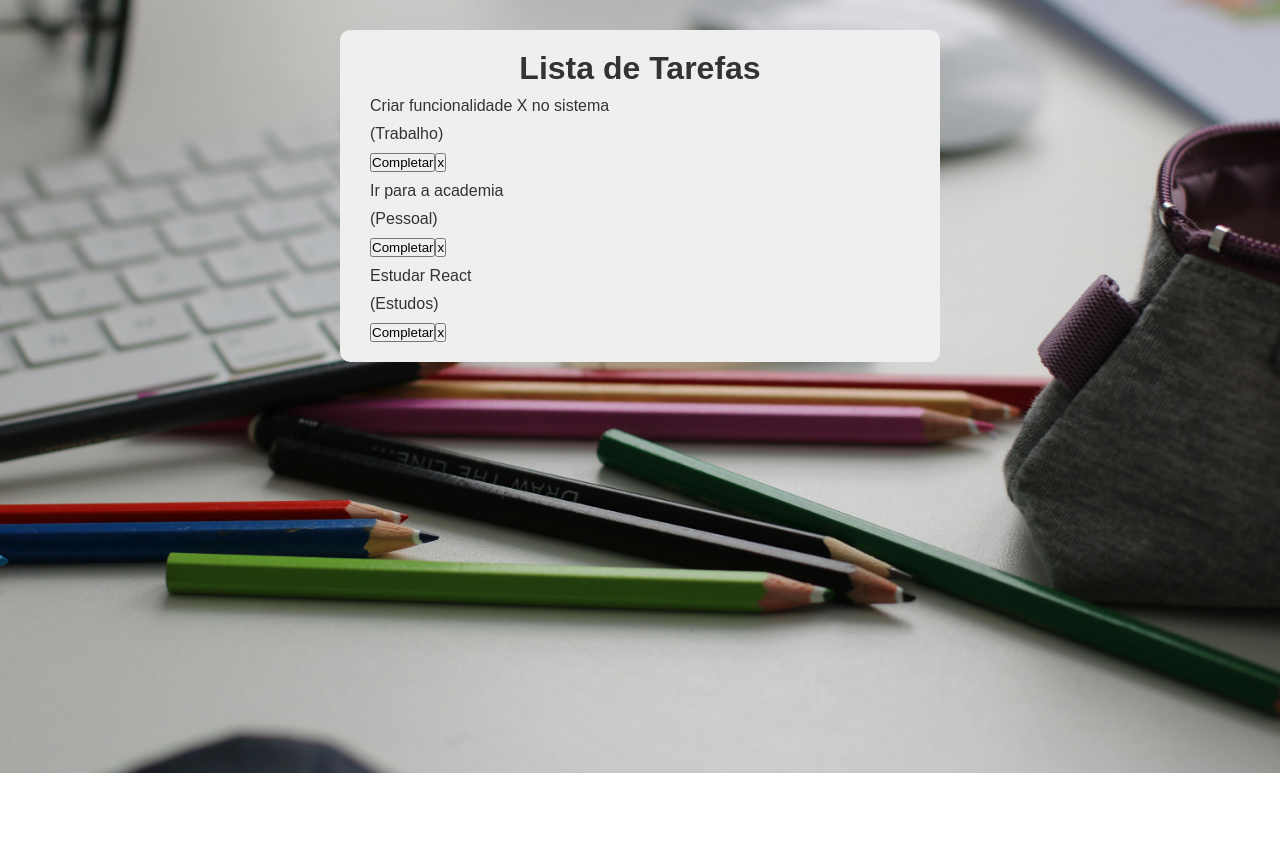
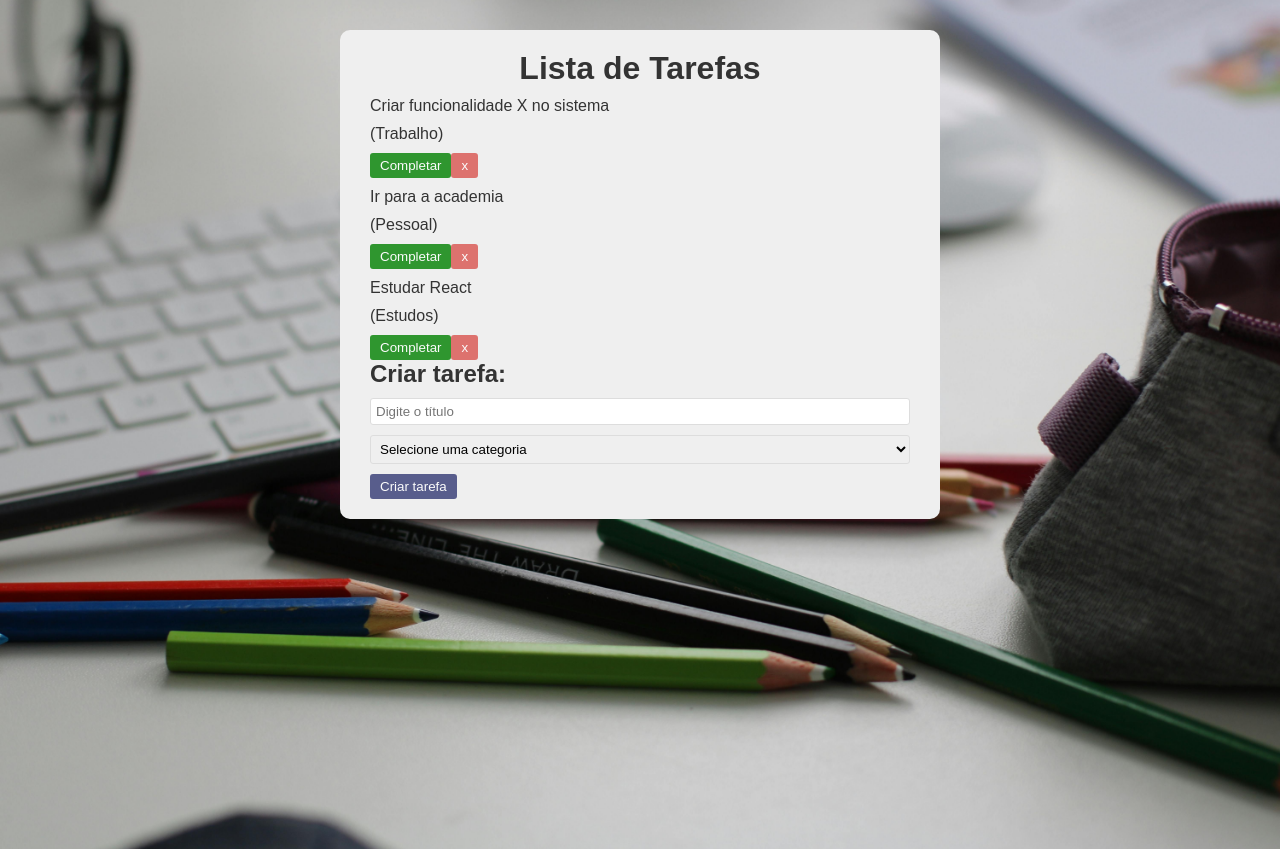
Before and after one commit to GuilhermeEduardo23/ToDo_List, a React (Vite) app: page / in a window 1280 px wide. Before the commit the page ends 800 px from the top, so only its background shows below. Built offline with nearby package versions, Linux system fonts and the light colour scheme.

Commit message:
Adding ToDoForm and Managing form status

```diff
--- a/package.json
+++ b/package.json
@@ -11,7 +11,8 @@
   },
   "dependencies": {
     "react": "^19.0.0",
-    "react-dom": "^19.0.0"
+    "react-dom": "^19.0.0",
+    "scss": "^0.2.4"
   },
   "devDependencies": {
     "@eslint/js": "^9.21.0",
--- a/src/App.jsx
+++ b/src/App.jsx
@@ -1,6 +1,7 @@
 import { useState } from "react";
-import "./App.css";
+import "./App.scss";
 import Todo from "./components/Todo";
+import TodoForm from "./components/TodoForm";
 
 function App() {
   const [todos, setTodos] = useState([
@@ -32,6 +33,7 @@ function App() {
           <Todo key={todo.id} todo={todo}/>
         ))}
       </div>
+      <TodoForm />
     </div>
   );
 }
--- a/src/App.css
+++ b/src/App.scss
@@ -37,3 +37,38 @@ p {
 input {
   box-sizing: border-box;
 }
+
+button {
+  background-color: #333974;
+  color: #fff;
+  padding: 5px 10px;
+  border: none;
+  border-radius: 3px;
+  cursor: pointer;
+  opacity: .8;
+  transition: .3s;
+
+  &:hover {
+    opacity: 1;
+  }
+
+  &.complete {
+    background-color: green;
+  }
+
+  &.remove {
+    background-color: #d9534f;
+  }
+}
+
+.todo-form {
+  padding-bottom: 1.5rem;
+}
+
+input, select {
+  padding: 5px;
+  margin-bottom: 10px;
+  border: 1px solid #ddd;
+  border-radius: 3px;
+  width: 100%;
+}
--- a/src/components/Todo.jsx
+++ b/src/components/Todo.jsx
@@ -6,8 +6,8 @@ const Todo = ({todo}) => {
         <p className="category">({todo.category})</p>
       </div>
       <div>
-        <button>Completar</button>
-        <button>x</button>
+        <button className="complete">Completar</button>
+        <button className="remove">x</button>
       </div>
     </div>
   );
--- /dev/null
+++ b/src/components/TodoForm.jsx
@@ -0,0 +1,38 @@
+import { useState } from "react";
+
+const TodoForm = () => {
+  const [value, setValue] = useState("");
+  const [category, setCategory] = useState("");
+
+  const handleSubmit = (e) => {
+    e.preventDefault();
+    if (!value || !category) return;
+    //adicionar ToDo
+    //Limpar Campos
+    setValue("");
+    setCategory("");
+  };
+
+  return (
+    <div className="todo_form">
+      <h2>Criar tarefa:</h2>
+      <form onSubmit={handleSubmit}>
+        <input
+          type="text"
+          placeholder="Digite o título"
+          value={value}
+          onChange={(e) => setValue(e.target.value)}
+        />
+        <select value={category} onChange={(e) => setCategory(e.target.value)}>
+          <option value="">Selecione uma categoria</option>
+          <option value="Trabalho">Trabalho</option>
+          <option value="Pessoal">Pessoal</option>
+          <option value="Estudos">Estudos</option>
+        </select>
+        <button type="submit">Criar tarefa</button>
+      </form>
+    </div>
+  );
+};
+
+export default TodoForm;
```
Also changed, not shown: 1 other file (tests, documents, lock files or other folders).
